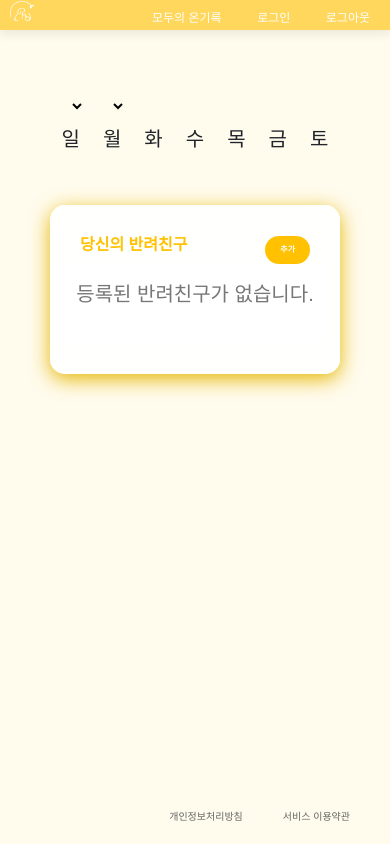
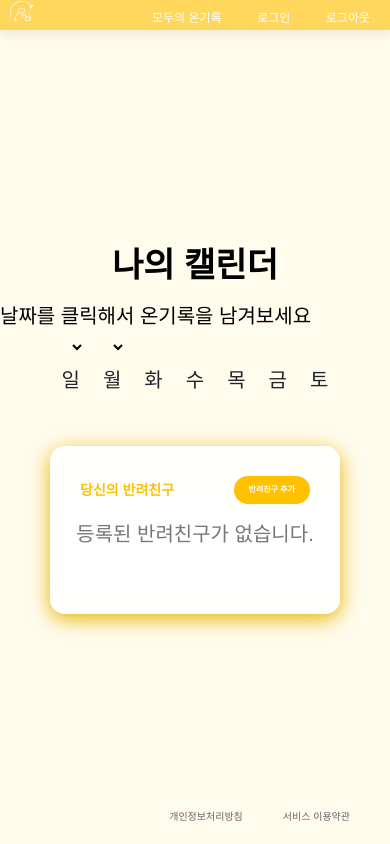
Before and after one commit to pirogramming/On-Record, a Django app: template templates/diaries/view_calendar.html in a window 390 px wide. Run offline with Django 5.2, Linux system fonts and the light colour scheme; the template is opened without the code that fills it, so the values that code supplies are empty; some web fonts are replaced.

Commit message:
add:calendar 텍스트 추가

```diff
--- a/diaries/urls.py
+++ b/diaries/urls.py
@@ -18,7 +18,7 @@ urlpatterns = [
     #04 캘린더 라우팅
     path('view_calendar/', view_calendar, name='view_calendar'),
 
-    # 년 월을 받아서 calender를 업데이트하는 url 라우팅
+    # 년 월을 받아서 calendar를 업데이트하는 url 라우팅
     path('view_calendar/<int:year>/<int:month>/', view_calendar, name='calendar_view'),
 
     #05 다이어리 생성 페이지
--- a/static/css/view_calendar.css
+++ b/static/css/view_calendar.css
@@ -1,11 +1,27 @@
 .main-container {
     max-width: 100%;
 }
-.view-calender-container{
+.view-calendar-container{
     padding-top: 90px;
     overflow-x: hidden;
     width: 100%;
 }
+
+.view-calendar-title{
+    font-size: 1.7rem;
+    font-weight: var(--font-weight-normal);
+    color: var(--text-black);
+    text-align: center;
+    margin: 10px 0;
+    margin-top: 150px;
+}
+
+.view-calendar-descript{
+    font-size: var(--font-size-normal);
+    font-weight: var(--font-weight-regular);
+    color: var(--text-black);
+}
+
 .background {
     position: fixed;
     top: 0;
@@ -18,7 +34,7 @@
     z-index: -1;
 }
 
-.calender-and-friends {
+.calendar-and-friends {
     display: flex;
     justify-content: center;
     align-items: flex-start;
@@ -242,12 +258,12 @@ img {
         width: 14.28%;
     }
 
-    .calender-and-friends {
+    .calendar-and-friends {
         flex-direction: column;
         flex-wrap: wrap;
     }
 
-    .calender-container,
+    .calendar-container,
     .friends-list {
         width: 100%;
         max-width: 100%;
@@ -259,7 +275,7 @@ img {
 }
 
 @media (max-width: 900px) {
-    .view-calender-container {
+    .view-calendar-container {
         flex-direction: column;
     }
 
@@ -282,12 +298,12 @@ img {
         font-size: 0.9rem;
     }
 
-    .calender-and-friends {
+    .calendar-and-friends {
         flex-direction: column;
         flex-wrap: wrap;
     }
 
-    .calender-container,
+    .calendar-container,
     .friends-list {
         width: 100%;
         max-width: 100%;
@@ -321,7 +337,6 @@ img {
     th, td {
         padding: 20px;
         text-align: center;
-        font-size: 0.8rem;
         width: 14.28%;
     }
 }
@@ -330,12 +345,12 @@ img {
     th, td {
         padding: 5px;
         text-align: center;
-        font-size: 0.6rem;
+        font-size: 0.7rem;
         width: 14.28%;
     }
 
     .friends-list-title{
-        font-size: var(--font-size-normal);
+        font-size: 0.9rem;
     }
 
     .add-btn, .friend-name{
@@ -346,12 +361,12 @@ img {
     th, td {
         padding: 1px;
         text-align: center;
-        font-size: 0.6rem;
+        font-size: 0.5rem;
         width: 14.28%;
     }
 
     .friends-list-title{
-        font-size: 0.8rem;
+        font-size: 0.7rem;
     }
 
     .add-btn, .friend-name{
--- a/templates/diaries/view_calendar.html
+++ b/templates/diaries/view_calendar.html
@@ -7,10 +7,12 @@
 {% endblock %}
 
 {% block content %}
-<div class="view-calender-container">
+<div class="view-calendar-container">
+    <div class="view-calendar-title">나의 캘린더</div>
+    <div class="view-calendar-descript">날짜를 클릭해서 온기록을 남겨보세요</div>
     <div class="background"></div>
-    <div class="calender-and-friends">
-        <div class="calender-container">
+    <div class="calendar-and-friends">
+        <div class="calendar-container">
             <!-- 연·월 선택 드롭다운 -->
             <div class="dropdowns">
                 <select id="year-select">
@@ -84,8 +86,8 @@
         </div>
         <div class="friends-list">
             <div class="friends-list-management-header">
-                <h2 class="friends-list-title">당신의 반려친구</h2>
-                <a href="{% url 'diaries:pet_or_plant' %}" class="add-btn" id="add-friends-list-btn">추가</a>
+                <div class="friends-list-title">당신의 반려친구</div>
+                <a href="{% url 'diaries:pet_or_plant' %}" class="add-btn" id="add-friends-list-btn">반려친구 추가</a>
             </div>
 
             <div class="friends-list-list" id="friends-list-list">
```
Also changed, not shown: 1 other file.
